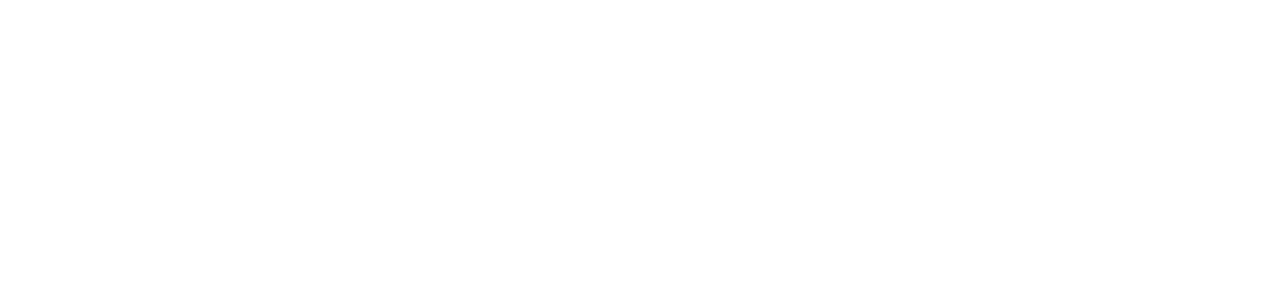
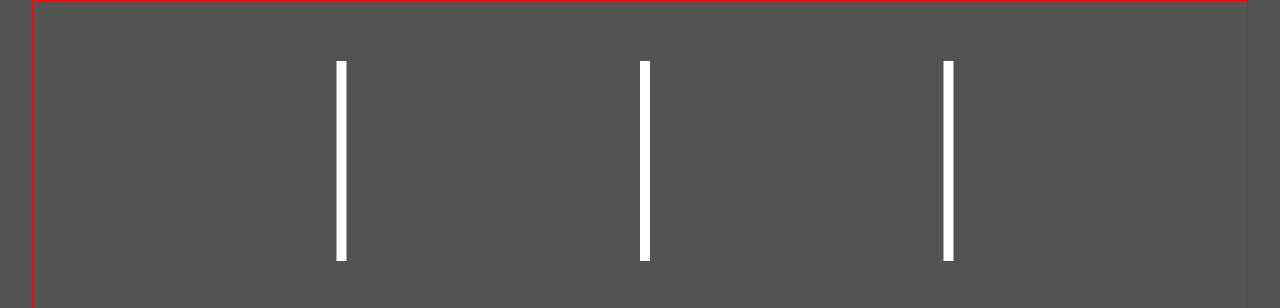
Before and after one commit to BikramNischal/car-lane, a website built with Vite: page index.html in a window 1280 px wide. Shown: the top 308 px of the page. Built offline with nearby package versions, Linux system fonts and the light colour scheme.

Commit message:
adds road lanes and player movement

```diff
--- /dev/null
+++ b/modules/canvas.ts
@@ -0,0 +1,7 @@
+const canvas = document.querySelector("#canvas") as HTMLCanvasElement;
+const ctx = canvas.getContext("2d") as CanvasRenderingContext2D;
+
+canvas.height = canvas.clientHeight;
+canvas.width = canvas.clientWidth;
+
+export {canvas, ctx};
--- a/modules/car.ts
+++ b/modules/car.ts
@@ -1,27 +1,41 @@
+import { ctx } from "./canvas";
 class Car {
 	x: number;
 	y: number;
 	w: number;
 	h: number;
 	move: number;
+	imgsrc: string;
 
 	constructor(
 		xpos: number,
 		ypos: number,
 		width: number,
 		height: number,
-		move: number = 5
+		img: string,
+		move: number = 5,
 	) {
 		this.x = xpos;
 		this.y = ypos;
 		this.w = width;
 		this.h = height;
 		this.move = move;
+		this.imgsrc = img;
 	}
 
-	drawCar(ctx: CanvasRenderingContext2D) {
-		ctx.fillStyle = "red";
-		ctx.fillRect(this.x, this.y, this.w, this.h);
+	drawCar() {
+		const image = new Image();
+		image.src = this.imgsrc;
+		ctx.drawImage(image,this.x,this.y, this.w, this.h);
+
+	}
+
+	moveRight(){
+		this.x += this.move;
+	}
+
+	moveLeft(){
+		this.x -= this.move;
 	}
 }
 
--- /dev/null
+++ b/modules/roadlines.ts
@@ -0,0 +1,80 @@
+import { ctx, canvas } from "./canvas.ts";
+
+const canvasWidth = canvas.width;
+const canvasHeight = canvas.height;
+
+class Line {
+	x: number;
+	y: number;
+	w: number;
+	h: number;
+	dy: number;
+
+	constructor(
+		posx: number,
+		posy: number,
+		width: number,
+		height: number,
+		dy: number = 5
+	) {
+		this.x = posx;
+		this.y = posy;
+		this.w = width;
+		this.h = height;
+		this.dy = dy;
+	}
+
+	drawRoadLine() {
+		ctx.fillStyle = "white";
+		ctx.fillRect(this.x, this.y, this.w, this.h);
+	}
+
+	move() {
+		this.y += this.dy;
+
+		if (this.y > canvasHeight) {
+			this.y = -this.h;
+		}
+	}
+}
+
+const laneWidth = canvasWidth/4;
+
+
+
+// center X-axis of each lane
+const laneData = {
+	firstLane: laneWidth/2,
+	secondLane: laneWidth/2 + laneWidth,
+	thirdLane: laneWidth/2 + 2*laneWidth,
+	forthLane: laneWidth/2 + 3 * laneWidth,
+}
+
+// lane dividers
+const roadlines: Line[] = [];
+const lineLeft1 = new Line(canvasWidth / 4, 0, 10, 200);
+const lineMiddle1 = new Line(canvasWidth / 2, 0, 10, 200);
+const lineRight1 = new Line(canvasWidth / 4 + canvasWidth / 2, 0, 10, 200);
+
+const lineLeft2 = new Line(canvasWidth / 4, 325, 10, 200);
+const lineMiddle2 = new Line(canvasWidth / 2, 325, 10, 200);
+const lineRight2 = new Line(canvasWidth / 4 + canvasWidth / 2, 325, 10, 200);
+
+const lineLeft3 = new Line(canvasWidth / 4, 650, 10, 200);
+const lineMiddle3 = new Line(canvasWidth / 2, 650, 10, 200);
+const lineRight3 = new Line(canvasWidth / 4 + canvasWidth / 2, 650, 10, 200);
+
+roadlines.push(
+	lineLeft1,
+	lineMiddle1,
+	lineRight1,
+	lineLeft2,
+	lineMiddle2,
+	lineRight2,
+    lineLeft3,
+    lineMiddle3,
+    lineRight3
+);
+
+export { roadlines, laneData, laneWidth };
+export default Line;
--- a/src/main.ts
+++ b/src/main.ts
@@ -1,26 +1,47 @@
-import { showStartScreen, showGameScreen } from "../windows/gamewindow.ts";
+import { canvas, ctx } from "../modules/canvas.ts";
+import {
+	/* showStartScreen, */ showGameScreen,
+} from "../windows/gamewindow.ts";
+import Car from "../modules/car.ts";
 
-const canvas = document.querySelector("#canvas") as HTMLCanvasElement;
-const ctx = canvas.getContext("2d") as CanvasRenderingContext2D;
+import { rightArrowPress, leftArrowPress } from "./movement.ts";
 
-canvas.height = canvas.clientHeight;
-canvas.width = canvas.clientWidth;
+import { roadlines, laneData } from "../modules/roadlines.ts";
+
+const canvasWidth = canvas.width;
+const canvasHeight = canvas.height;
 
 const startBtn = document.querySelector(".btn--start") as HTMLButtonElement;
 const endBtn = document.querySelector(".btn--restart") as HTMLButtonElement;
 
-function drawRect(x:number = 200,y:number = 200) {
-	ctx.fillStyle = "red";
-	ctx.fillRect(x, y, 50, 70);
-}
+const car = new Car(laneData.secondLane - 75, canvasHeight - 150, 150, 150,"./player.png");
 
 startBtn.onclick = () => {
 	showGameScreen();
-	drawRect();
+	car.drawCar();
 };
 
 endBtn.onclick = showGameScreen;
 
-showStartScreen();
+showGameScreen();
 
-drawRect();
+setInterval(() => {
+	ctx.clearRect(0, 0, canvasWidth, canvasHeight);
+	roadlines.forEach((line) => {
+		line.drawRoadLine();
+		line.move();
+	});
+	car.drawCar();
+}, 100);
+
+document.addEventListener("keydown", (event) => {
+	if (event.key === "ArrowRight") {
+		rightArrowPress(car);
+	}
+
+	if (event.key === "ArrowLeft") {
+		leftArrowPress(car);
+	}
+});
+
+// showStartScreen();
--- a/src/movement.ts
+++ b/src/movement.ts
@@ -1,6 +1,49 @@
-import Car from '../modules/car.ts';
+import Car from "../modules/car.ts";
+import Line, { laneWidth, roadlines } from "../modules/roadlines.ts";
+import { canvas, ctx } from "../modules/canvas.ts";
 
 
-function keyListner(canvas:HTMLCanvasElement){
+//left and right movement animation
+function movementAnimation(
+	car: Car,
+	destinationPos: number,
+	lines: Line[],
+	direction: number = 1
+) {
+	const animation = setInterval(() => {
+		if (direction === 1) {
+			car.moveRight();
+		} else {
+			car.moveLeft();
+		}
+		ctx.clearRect(0, 0, canvas.width, canvas.height);
+		lines.forEach((line) => {
+			line.drawRoadLine();
+		});
+		car.drawCar();
+		if (car.x + car.w / 2 >= destinationPos && direction === 1)
+			clearInterval(animation);
+		if (car.x + car.w / 2 <= destinationPos && direction === -1)
+			clearInterval(animation);
 
+        if(car.x < 0 || car.x + car.w > canvas.width){
+            console.log("!!Crash!!");
+            clearInterval(animation);
+        }
+
+	}, 10);
 }
+
+//event handler for right arrow key press
+function rightArrowPress(car: Car): void {
+	const destination = car.x + car.w / 2 + laneWidth;
+	movementAnimation(car, destination, roadlines);
+}
+
+//event handler for left arrow key press
+function leftArrowPress(car: Car): void {
+	const destination = car.x + car.w / 2 - laneWidth;
+	movementAnimation(car, destination, roadlines, -1);
+}
+
+export { rightArrowPress, leftArrowPress };
--- a/styles/style.css
+++ b/styles/style.css
@@ -7,6 +7,7 @@
 
 body{
   width: 100%;
+  background-color: #545353;
 }
 
 #canvas{
--- a/tsconfig.json
+++ b/tsconfig.json
@@ -20,5 +20,5 @@
     "noUnusedParameters": true,
     "noFallthroughCasesInSwitch": true
   },
-  "include": ["src"]
+  "include": ["src", "modules/roadlines.ts"]
 }
```
Also changed, not shown: public/car1.png (deleted), public/enemy1.png (added), public/enemy2.png (added), public/player.png (added), src/generateEnemy.ts (added).
